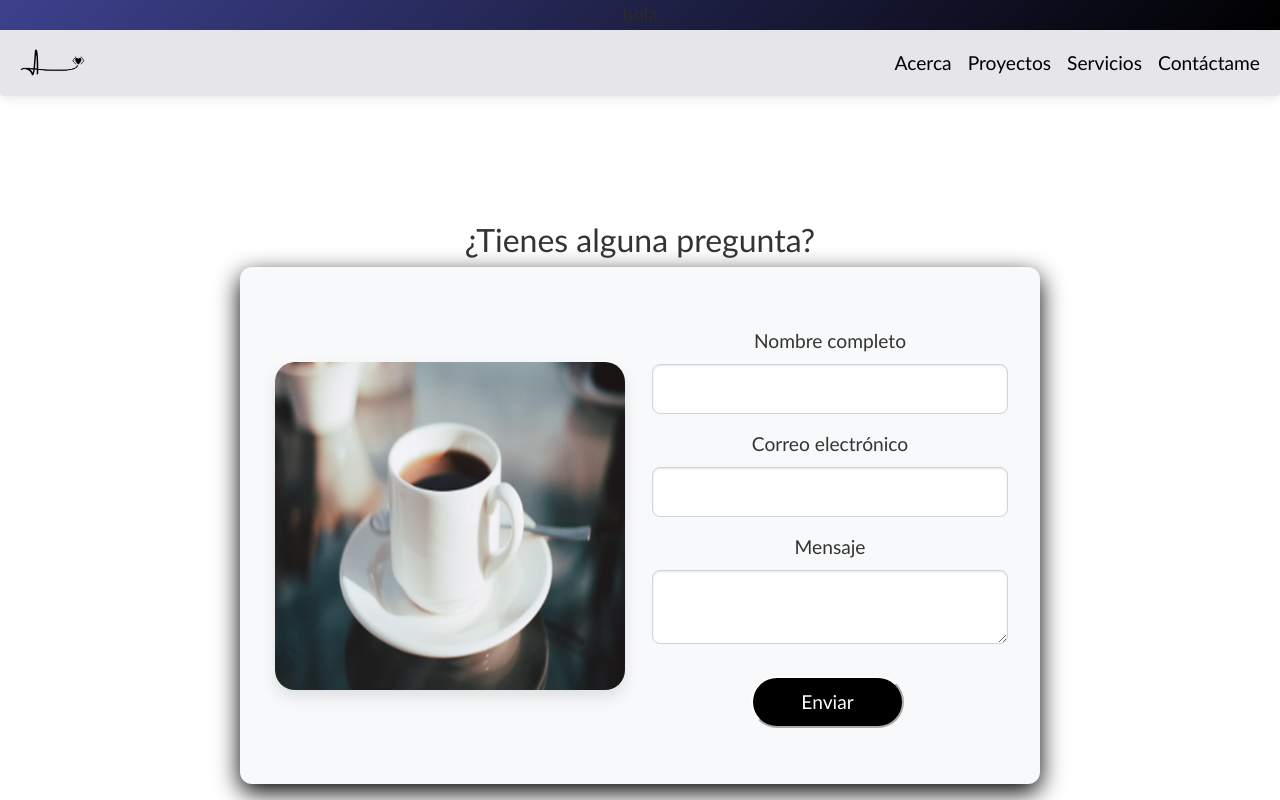
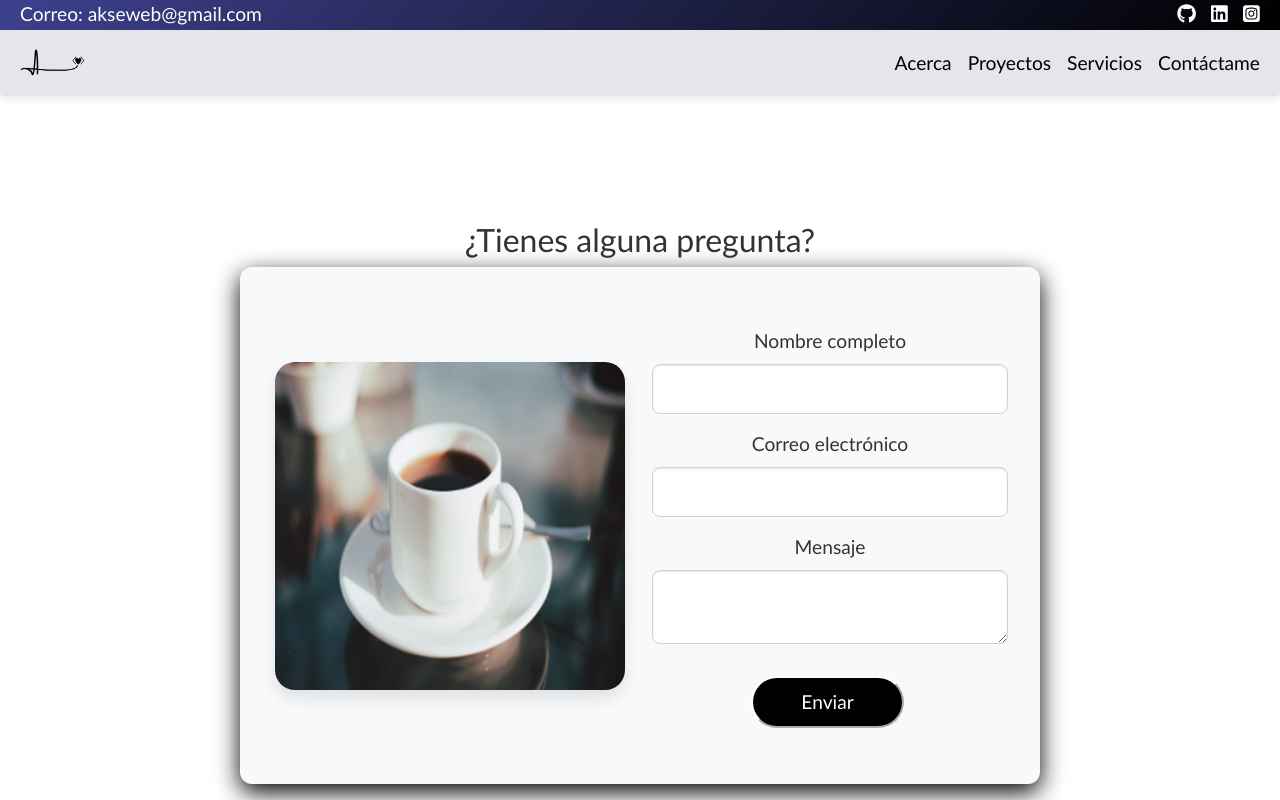
Before and after one commit to anatmb/portafolio, a React (Vite) app: page /contact in a window 1280 px wide. Built offline with nearby package versions, Linux system fonts and the light colour scheme.

Commit message:
banner de redes en el header

```diff
--- a/package.json
+++ b/package.json
@@ -10,6 +10,7 @@
     "preview": "vite preview"
   },
   "dependencies": {
+    "@fortawesome/free-brands-svg-icons": "^7.0.0",
     "@fortawesome/react-fontawesome": "^0.2.0",
     "firebase": "^10.11.1",
     "font-awesome": "^4.7.0",
--- a/src/components/footer/footer.jsx
+++ b/src/components/footer/footer.jsx
@@ -1,4 +1,4 @@
-import React from 'react'
+
 import './footer.css'
 
 function footer() {
--- a/src/components/header/header.css
+++ b/src/components/header/header.css
@@ -15,7 +15,18 @@
     width: 100%;
     height: 30px;
     background-image: linear-gradient(135deg, #3d418d, black);
+    color: white;
+    justify-content: space-between;
+    display: flex;
+    padding: 0px 20px;
 }
+
+.redes-sociales1{
+  display: flex;
+  gap: 15px; /* Ajusta el valor según el espacio deseado */
+}
+
+
 
 .navbar-brand{
     color: rgb(6, 6, 6) !important;
--- a/src/components/header/header.jsx
+++ b/src/components/header/header.jsx
@@ -1,7 +1,14 @@
-import { NavLink, Link, useNavigate } from 'react-router-dom';
- import React, { useState, useEffect, useRef } from 'react';
-import './header.css';
-import logo from '../../assets/logo1.png';
+import { NavLink, Link, useNavigate } from "react-router-dom";
+import React, { useState, useEffect, useRef } from "react";
+import "./header.css";
+import logo from "../../assets/logo1.png";
+
+import {
+  faInstagramSquare,
+  faLinkedin,
+  faGithub,
+} from "@fortawesome/free-brands-svg-icons";
+import { FontAwesomeIcon } from "@fortawesome/react-fontawesome";
 
 function Header() {
   const navigate = useNavigate();
@@ -12,15 +19,15 @@ function Header() {
     if (scrollTarget) {
       const element = document.getElementById(scrollTarget);
       if (element) {
-                element.scrollIntoView({ behavior: 'smooth' });
+        element.scrollIntoView({ behavior: "smooth" });
       }
       setScrollTarget(null); // Limpiar el objetivo después de hacer scroll
     }
   }, [scrollTarget]);
 
   const handleScrollTo = (id) => {
-        if (window.location.pathname !== '/') {
-            navigate('/');
+    if (window.location.pathname !== "/") {
+      navigate("/");
     }
     setScrollTarget(id); // Establece el objetivo de scroll
   };
@@ -32,43 +39,106 @@ function Header() {
 
   const closeMenu = () => {
     const navbar = navbarRef.current;
-        if (navbar && navbar.classList.contains('show')) {
-            navbar.classList.remove('show'); // Elimina la clase 'show' para cerrar el menú
+    if (navbar && navbar.classList.contains("show")) {
+      navbar.classList.remove("show"); // Elimina la clase 'show' para cerrar el menú
     }
   };
 
   return (
     <header className="container-header px-0 py-0 m-0">
-            <div className='redes-contacto'>
-             <p>hola</p>
+      <div className="redes-contacto">
+        <p>Correo: akseweb@gmail.com</p>
+        <div className="redes-sociales1">
+          <a
+            href="https://github.com/anatmb"
+            target="_blank"
+            rel="noopener noreferrer"
+            style={{ color: "white" }}
+          >
+            <FontAwesomeIcon icon={faGithub} />
+          </a>
+          <a
+            href="https://github.com/anatmb"
+            target="_blank"
+            rel="noopener noreferrer"
+            style={{ color: "white" }}
+          >
+            <FontAwesomeIcon icon={faLinkedin} />
+          </a>
+
+          <a
+            href="https://github.com/anatmb"
+            target="_blank"
+            rel="noopener noreferrer"
+            style={{ color: "white" }}
+          >
+            <FontAwesomeIcon icon={faInstagramSquare} />
+          </a>
+        </div>
       </div>
       <nav className="navbar navbar-expand-lg">
         <div className="container-fluid">
-                    <Link className="navbar-brand" to="/" onClick={() => handleLinkClick('top')}>
-                        <img src={logo} alt="" className='logo' />
+          <Link
+            className="navbar-brand"
+            to="/"
+            onClick={() => handleLinkClick("top")}
+          >
+            <img src={logo} alt="" className="logo" />
           </Link>
-                    <button className="navbar-toggler" type="button" data-bs-toggle="collapse" data-bs-target="#navbarNav" aria-controls="navbarNav" aria-expanded="false" aria-label="Toggle navigation">
+          <button
+            className="navbar-toggler"
+            type="button"
+            data-bs-toggle="collapse"
+            data-bs-target="#navbarNav"
+            aria-controls="navbarNav"
+            aria-expanded="false"
+            aria-label="Toggle navigation"
+          >
             <span className="navbar-toggler-icon"></span>
           </button>
-                    <div className="collapse navbar-collapse justify-content-end" id="navbarNav" ref={navbarRef}>
+          <div
+            className="collapse navbar-collapse justify-content-end"
+            id="navbarNav"
+            ref={navbarRef}
+          >
             <ul className="navbar-nav">
               <li className="nav-item">
-                                <a className="nav-link" href="#id-about" onClick={() => handleLinkClick('id-about')}>
+                <a
+                  className="nav-link"
+                  href="#id-about"
+                  onClick={() => handleLinkClick("id-about")}
+                >
                   Acerca
                 </a>
               </li>
               <li className="nav-item">
-                                <NavLink className={({ isActive }) => (isActive ? "nav-link active" : "nav-link")} to="/projects" onClick={closeMenu}>
+                <NavLink
+                  className={({ isActive }) =>
+                    isActive ? "nav-link active" : "nav-link"
+                  }
+                  to="/projects"
+                  onClick={closeMenu}
+                >
                   Proyectos
                 </NavLink>
               </li>
               <li className="nav-item">
-                                <a className="nav-link" href="#id-service" onClick={() => handleLinkClick('id-service')}>
+                <a
+                  className="nav-link"
+                  href="#id-service"
+                  onClick={() => handleLinkClick("id-service")}
+                >
                   Servicios
                 </a>
               </li>
               <li className="nav-item">
-                                <NavLink className={({ isActive }) => (isActive ? "nav-link active" : "nav-link")} to="/contact" onClick={closeMenu}>
+                <NavLink
+                  className={({ isActive }) =>
+                    isActive ? "nav-link active" : "nav-link"
+                  }
+                  to="/contact"
+                  onClick={closeMenu}
+                >
                   Contáctame
                 </NavLink>
               </li>
```
Also changed, not shown: 1 other file (tests, documents, lock files or other folders). Lines whose indentation alone changed are shown as unchanged.
